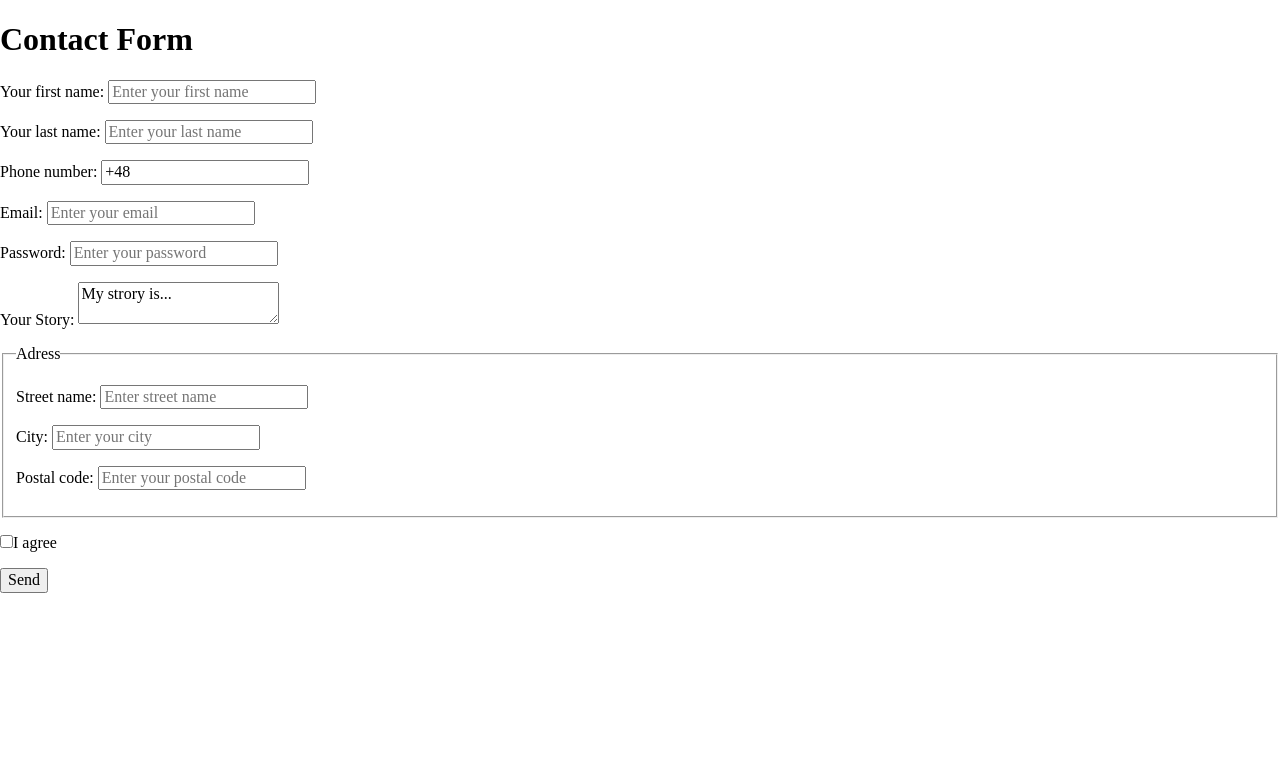
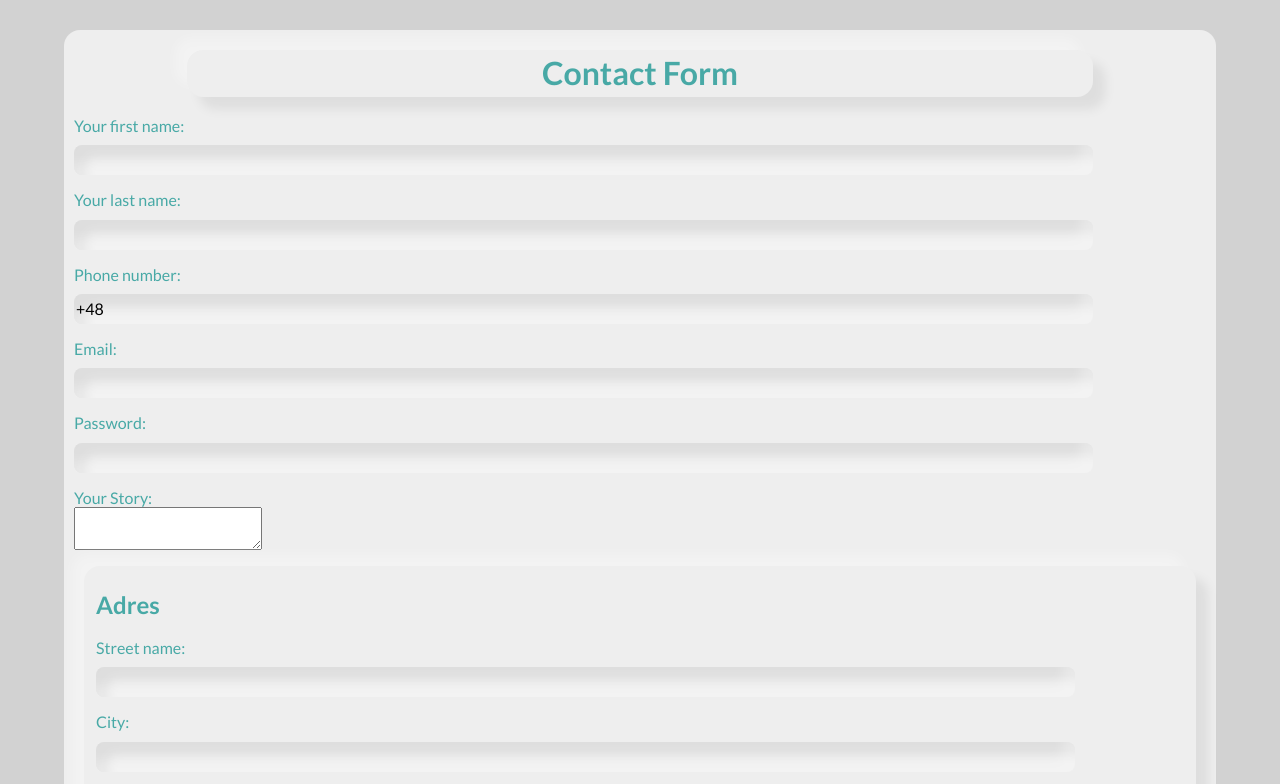
Before and after one commit to jarek-janowski/neumorphism-form, a website: page index.html in a window 1280 px wide. Shown: the top 784 px of the page. Drawn offline with nearby package versions, Linux system fonts and the light colour scheme.

Commit message:
adding styles

```diff
--- a/index.html
+++ b/index.html
@@ -5,26 +5,25 @@
     <meta charset="UTF-8">
     <meta name="viewport" content="width=device-width, initial-scale=1.0">
     <title>Neumorphism form</title>
+    <link href="https://fonts.googleapis.com/css2?family=Lato:wght@400;700&display=swap" rel="stylesheet">
     <link rel="stylesheet" href="node_modules/normalize.css/normalize.css">
     <link rel="stylesheet" href="style.css">
 </head>
 
-<body>
-    <main>
-        <h1 class="main-heading">Contact Form</h1>
-        <form method="post" action="https://dev.cotenfrontend.pl" class="form">
+<body class="body">
+    <main class="main">
+        <h1 class="main__heading">Contact Form</h1>
+        <form method="post" action="https://dev.cotenfrontend.pl" class="main__form">
 
             <p>
                 <label for="firstName">Your first name:
-                    <input class="form__input" placeholder="Enter your first name" id="firstName" name="firstName"
-                        type="text">
+                    <input class="form__input" id="firstName" name="firstName" type="text">
                 </label>
             </p>
 
             <p>
                 <label for="lastName">Your last name:
-                    <input class="form__input" placeholder="Enter your last name" id="lastName" name="lastName"
-                        type="text">
+                    <input class="form__input" id="lastName" name="lastName" type="text">
                 </label>
             </p>
 
@@ -37,35 +36,32 @@
 
             <p>
                 <label for="email">Email:
-                    <input class="form__input" required placeholder="Enter your email" id="email" name="email"
-                        type="email">
+                    <input class="form__input" required id="email" name="email" type="email">
                 </label>
             </p>
 
             <p>
                 <label for="password">Password:
-                    <input class="form__input" placeholder="Enter your password" id="password" name="password"
-                        type="password">
+                    <input class="form__input" id="password" name="password" type="password">
                 </label>
             </p>
 
             <p>
                 <label for="yourStory">Your Story:</label>
-                <textarea class="form__textarea" name="yourStory" id="yourStory">My strory is...</textarea>
+                <textarea class="form__input--textarea" name="yourStory" id="yourStory"></textarea>
 
             </p>
 
-            <fieldset>
-                <legend>Adress</legend>
+            <fieldset class="fieldset">
+                <h2 class="fieldset__heading">Adres</h2>
                 <p>
                     <label for="streetName">Street name:
-                        <input class="form__input" placeholder="Enter street name" id="streetName" name="streetName"
-                            type="text">
+                        <input class="form__input" id="streetName" name="streetName" type="text">
                     </label>
                 </p>
                 <p>
                     <label for="city">City:
-                        <input class="form__input" placeholder="Enter your city" id="city" name="city" type="text">
+                        <input class="form__input" id="city" name="city" type="text">
                     </label>
                 </p>
                 <p>
--- a/package.json
+++ b/package.json
@@ -4,6 +4,7 @@
   "description": "",
   "main": "script.js",
   "scripts": {
+    "sass": "npx node-sass -w scss/style.scss style.css",
     "test": "echo \"Error: no test specified\" && exit 1"
   },
   "repository": {
--- a/scss/style.scss
+++ b/scss/style.scss
@@ -1,7 +1,70 @@
-.test {
-    background: red;
+html {
+    box-sizing: border-box;
+}
 
-    &__img {
-        color: white;
+*,
+*:before,
+*:after {
+    box-sizing: inherit;
+}
+
+.body {
+    display: flex;
+    min-height: 100vh;
+    align-items: center;
+    justify-content: center;
+    background: #d2d2d2;
+    font-family: 'Lato', sans-serif;
+    color: #48A9A6;
+}
+
+.main {
+    width: 90%;
+    margin: 30px 0;
+    padding: 0 10px;
+    background: #eee;
+    border-radius: 16px;
+
+    &__heading {
+        width: 80%;
+        margin: 20px auto;
+        background: #eee;
+        box-shadow:
+            -12px -12px 12px 0 rgba(255, 255, 255, .3),
+            12px 12px 12px 0 rgba(0, 0, 0, .07);
+        border-radius: 16px;
+        text-align: center;
+        padding: 5px 0;
+
     }
 }
+
+.form__input {
+    display: block;
+    width: 90%;
+    height: 30px;
+    margin-top: 10px;
+    border: none;
+    background: #eee;
+    box-shadow:
+        inset -12px -12px 12px 0 rgba(255, 255, 255, .3),
+        inset 12px 12px 12px 0 rgba(0, 0, 0, .07);
+    border-radius: 8px;
+
+    &--textarea {
+        display: block;
+    }
+}
+
+.fieldset {
+    border: none;
+    margin: 0 10px;
+    box-shadow:
+        -12px -12px 12px 0 rgba(255, 255, 255, .3),
+        12px 12px 12px 0 rgba(0, 0, 0, .07);
+    border-radius: 16px;
+
+    &__heading {
+        text-align: start;
+    }
+}
```
Also changed, not shown: style.css.
